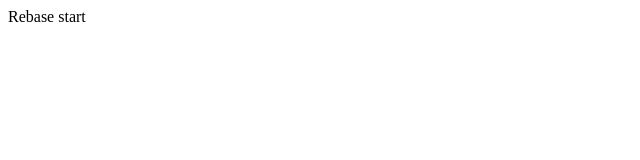
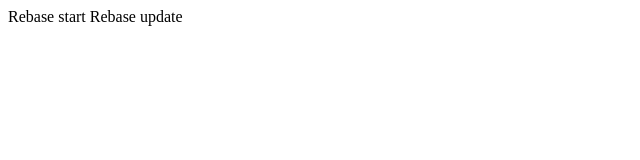
Before and after one commit to hassanhafiz44/rebasing, a plain HTML site: page index.html in a window 1280 px wide. Shown: the whole page, without its empty margins (0-640 px from the left). Drawn offline with Linux system fonts and the light colour scheme.

Commit message:
Update index.html

```diff
--- a/index.html
+++ b/index.html
@@ -8,5 +8,6 @@
 </head>
 <body>
     Rebase start
+    Rebase update
 </body>
 </html>
```
